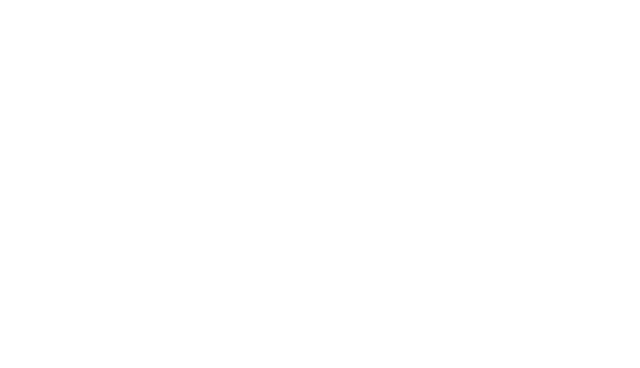
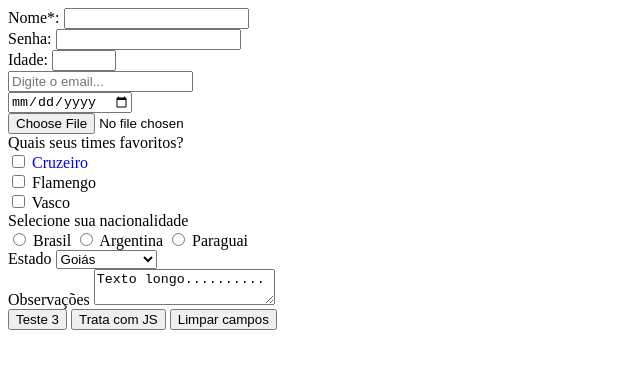
Before and after one commit to J0ta-Ge/atividades-AW, a plain HTML site: page index.html in a window 1280 px wide. Shown: the whole page, without its empty margins (0-640 px from the left). Drawn offline with Linux system fonts and the light colour scheme.

Commit message:
novos comandos

```diff
--- a/index.html
+++ b/index.html
@@ -6,6 +6,63 @@
     <title>Formulário</title>
 </head>
 <body>
+    <form action="#" method="get" onsubmit="alert('Form inviado!')">
 
+        <label>Nome*: </label>
+        <input type="text" name="nome" required />
+        <br>
+        <label>Senha: </label>
+        <input type="password" name="senha" />
+        <br>
+        <label for="idade">Idade: </label>
+        <input type="number" name="idade" min="0" max="100" step="10"/>
+        <br>
+        <input type="email" name="email" placeholder="Digite o email..."/>
+        <br>
+        <input type="date" name="datanasc" />
+        <br>
+        <input type="file" name="arquivo" />
+        <br>
+        <label>Quais seus times favoritos?</label>
+        <br>
+        <input type="checkbox" name="cru" />
+        <label style="color:blue">Cruzeiro</label>
+        <br>
+        <input type="checkbox" name="fla" />
+        <label>Flamengo</label>
+        <br>
+        <input type="checkbox" name="vas" />
+        <label>Vasco</label>
+        <br>
+        <label>Selecione sua nacionalidade</label>
+        <br>
+        <input type="radio" name="nacionalidade" value="brasil" />
+        <label>Brasil</label>
+        <input type="radio" name="nacionalidade" value="arg" />
+        <label>Argentina</label>
+        <input type="radio" name="nacionalidade" value="paraguai" />
+        <label>Paraguai</label>
+        <br>
+        <label>Estado</label>
+        <select>
+            <option value="x" >Selecione</option>
+            <option value="mg">Minas Gerais</option>
+            <option value="go" selected>Goiás</option>
+            <option value="pe">Pernambuco</option>
+            <option value="ac">Acre</option>
+        </select>
+        <br>
+        <label>Observações</label>
+        <textarea name="obs">Texto longo..........</textarea>
+        <br>
+
+
+
+
+        <button type="submit">Teste 3</button>
+        <button type="button" onclick="alert('clicou')">Trata com JS</button>
+        <button type="reset">Limpar campos</button>
+
+    </form>
 </body>
 </html>
```
